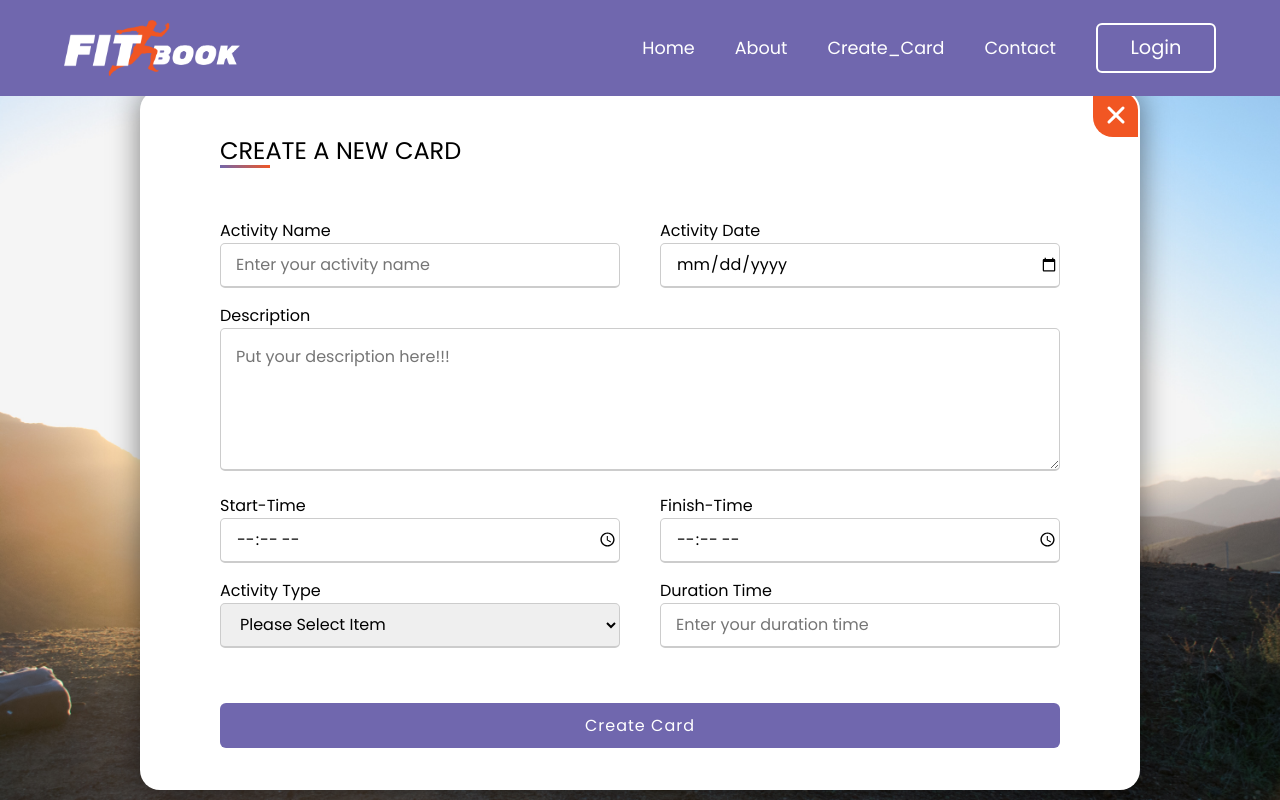
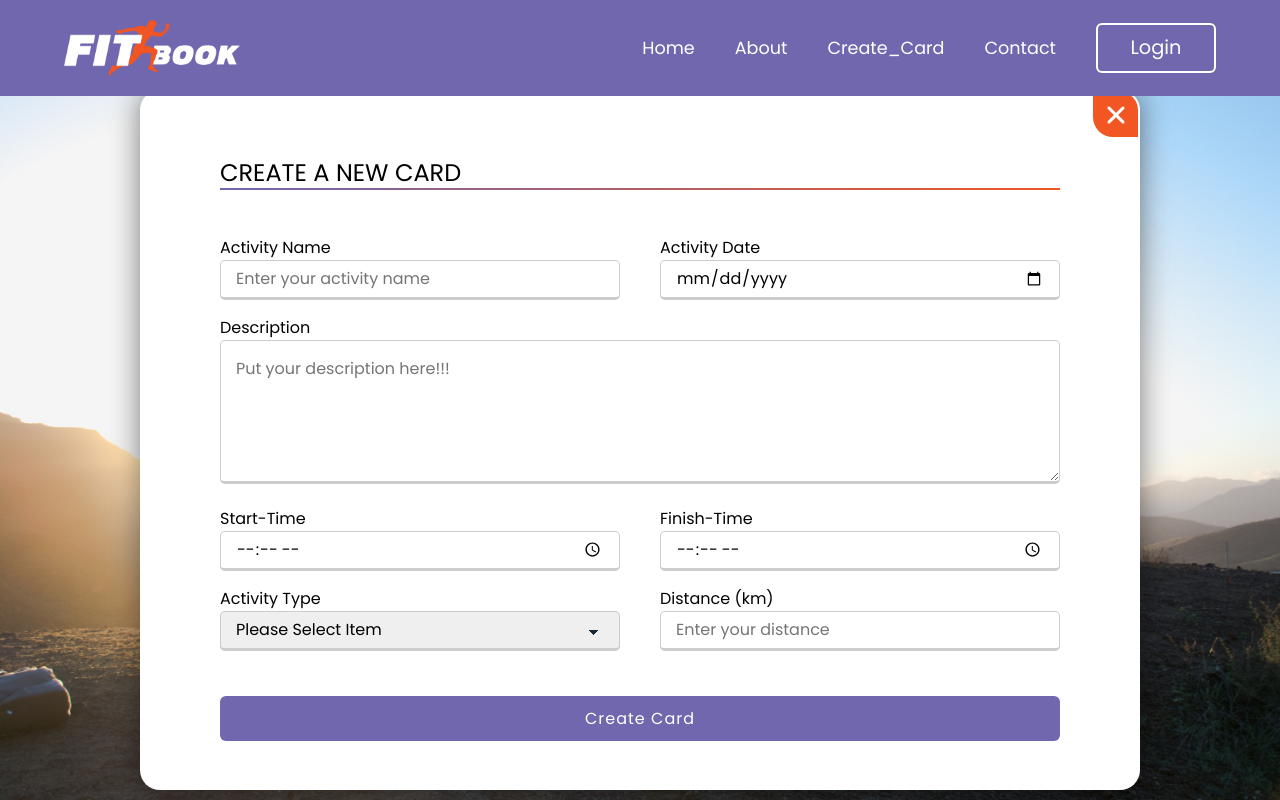
Before and after one commit to warutniy/project_groupA-2, a React (Vite) app in the folder groupA/: page /create_card in a window 1280 px wide. Built offline with nearby package versions, Linux system fonts and the light colour scheme.

Commit message:
finish createCard

```diff
--- a/groupA/src/CreateCard.css
+++ b/groupA/src/CreateCard.css
@@ -69,6 +69,7 @@ body {
     font-size: 1.5em;
     font-weight: 500;
     position: relative;
+    top: 15px;
 }
 
 .form-box .title::before {
@@ -76,8 +77,8 @@ body {
     position: absolute;
     left: 0;
     bottom: 0;
-    height: 3px;
-    width: 50px;
+    height: 2px;
+    width: 100%;
     background: linear-gradient(-135deg, rgba(241, 86, 35, 1), rgba(112, 103, 174, 1));
 }
 
@@ -85,7 +86,7 @@ body {
     display: flex;
     flex-wrap: wrap;
     justify-content: space-between;
-    margin: 50px 0 0px 0;
+    margin: 60px 0 0px 0;
 }
 
 form .user-details .input-box {
@@ -105,56 +106,90 @@ form .user-details .input-box.message {
 }
 
 .user-details .input-box input {
-    height: 45px;
+    height: 40px;
     width: 100%;
     outline: none;
     border-radius: 5px;
     border: 1px solid #ccc;
     padding-left: 15px;
     font-size: 1em;
-    border-bottom-width: 2px;
+    border-bottom-width: 3px;
     transition: all 0.3s ease;
 }
 
-.user-details .input-box #select_type {
-    height: 45px;
+.user-details .input-box input.dateTime {
+    padding: 0px 15px;
+}
+
+.user-details .input-box select {
+    height: 40px;
     width: 100%;
     outline: none;
     border-radius: 5px;
     border: 1px solid #ccc;
     padding-left: 15px;
     font-size: 1em;
-    border-bottom-width: 2px;
+    border-bottom-width: 3px;
     transition: all 0.3s ease;
+    cursor: pointer;
+    appearance: none;
+    -webkit-appearance: none;
+    -moz-appearance: none;
 }
 
-.user-details .input-box #message {
+.user-details .input-box select.minimal {
+    background-image:
+      linear-gradient(45deg, transparent 50%, #162938 50%),
+      linear-gradient(135deg, #162938 50%, transparent 50%);
+    background-position:
+      calc(100% - 25px) calc(1em + 2px),
+      calc(100% - 20px) calc(1em + 2px);
+    background-size:
+      5px 5px,
+      5px 5px;
+    background-repeat: no-repeat;
+}
+
+.user-details .input-box select.minimal:focus {
+    background-image:
+      linear-gradient(45deg, rgba(112, 103, 174, 1) 50%, transparent 50%),
+      linear-gradient(135deg, transparent 50%, rgba(112, 103, 174, 1) 50%);
+    background-position:
+      calc(100% - 15px) 1em,
+      calc(100% - 20px) 1em;
+    background-size:
+      5px 5px,
+      5px 5px;
+    background-repeat: no-repeat;
+}
+
+.user-details .input-box textarea {
     width: 100%;
     outline: none;
     border-radius: 5px;
     border: 1px solid #ccc;
     padding: 15px 15px 0 15px;
     font-size: 1em;
-    border-bottom-width: 2px;
+    border-bottom-width: 3px;
     transition: all 0.3s ease;
 }
 
 .user-details .input-box input:focus {
-    border-color: rgba(241, 86, 35, 1);
+    border-color: rgba(112, 103, 174, 1);
 }
 
-.user-details .input-box #message:focus {
-    border-color: rgba(241, 86, 35, 1);
+.user-details .input-box textarea:focus {
+    border-color: rgba(112, 103, 174, 1);
 }
 
-.user-details .input-box #select_type:focus {
-    border-color: rgba(241, 86, 35, 1);
+.user-details .input-box select:focus {
+    border-color: rgba(112, 103, 174, 1);
 }
 
 .wrapper.create_card .btn {
     width: 100%;
     height: 45px;
-    margin: 40px 0 0 0;
+    margin: 30px 0 0 0;
     background-color: rgba(112, 103, 174, 1);
     border: none;
     outline: none;
@@ -206,6 +241,6 @@ form .user-details .input-box.message {
 
     .wrapper.create_card {
         top: 50px;
-        height: 500px;
+        height: 550px;
     }
 }
--- a/groupA/src/CreateCard.jsx
+++ b/groupA/src/CreateCard.jsx
@@ -20,23 +20,23 @@ const CreateCard = function() {
                             </div>
                             <div className="input-box">
                                 <span className="details">Activity Date</span>
-                                <input type="date" placeholder="" required />
+                                <input className="dateTime" type="date" placeholder="" required />
                             </div>
                             <div className="input-box message">
                                 <span className="details">Description</span>
-                                <textarea id="message" placeholder="Put your description here!!!" rows="5"></textarea>
+                                <textarea placeholder="Put your description here!!!" rows="5"></textarea>
                             </div>
                             <div className="input-box">
                                 <span className="details">Start-Time</span>
-                                <input type="time" placeholder="" required />
+                                <input className="dateTime" type="time" placeholder="" required />
                             </div>
                             <div className="input-box">
                                 <span className="details">Finish-Time</span>
-                                <input type="time" placeholder="" required />
+                                <input className="dateTime" type="time" placeholder="" required />
                             </div>
                             <div className="input-box">
                                 <span className="details">Activity Type</span>
-                                <select id="select_type" placeholder="" required >
+                                <select className="minimal" placeholder="" required >
                                     <option value="" > Please Select Item </option>
                                     <option value="run" >Run</option>
                                     <option value="bicycle_ride" >Bicycle Ride</option>
@@ -46,8 +46,8 @@ const CreateCard = function() {
                                 </select>
                             </div>
                             <div className="input-box">
-                                <span className="details">Duration Time</span>
-                                <input type="text" placeholder="Enter your duration time" required />
+                                <span className="details">Distance (km)</span>
+                                <input type="text" placeholder="Enter your distance" required />
                             </div>
                         </div>
                         <button type="submit" className="btn" >Create Card</button>
```
